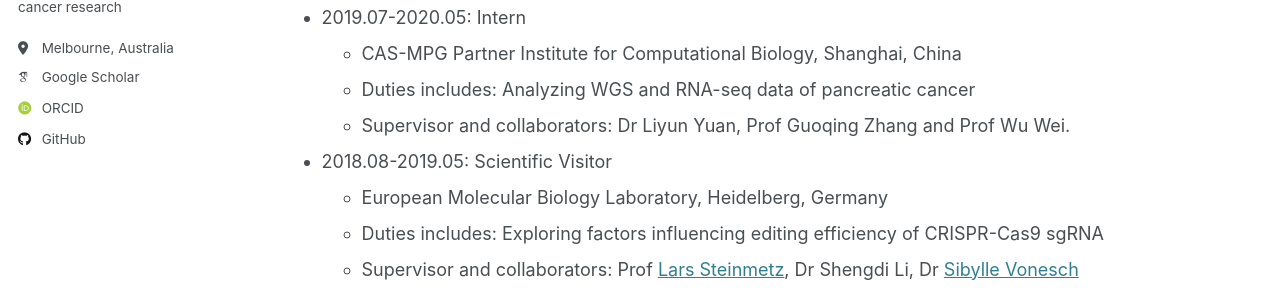
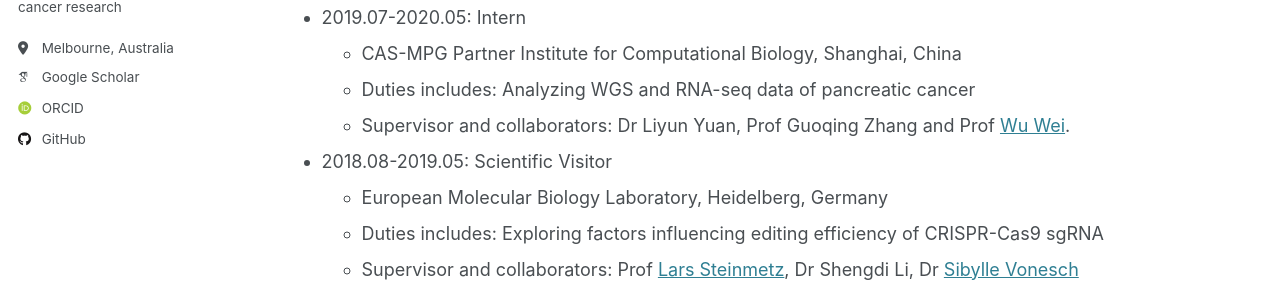
Before and after one commit to jinming-cheng/jinming-cheng.github.io, a Jekyll site: the page built from _pages/cv.md, in a window 1280 px wide and 900 px high. Shown: the part 365-667 px from the top of the window. Built offline with Jekyll 4.4.1, drawn with Linux system fonts in a browser that asks for light colours; some web fonts are replaced; part of the change alters nothing that is shown.

Commit message:
Update CV

```diff
--- a/_pages/cv.md
+++ b/_pages/cv.md
@@ -20,7 +20,7 @@ Work Experience
 * 2019.07-2020.05: Intern
   * CAS-MPG Partner Institute for Computational Biology, Shanghai, China
   * Duties includes: Analyzing WGS and RNA-seq data of pancreatic cancer
-  * Supervisor and collaborators: Dr Liyun Yuan, Prof Guoqing Zhang and Prof Wu Wei.
+  * Supervisor and collaborators: Dr Liyun Yuan, Prof Guoqing Zhang and Prof [Wu Wei](https://scholar.google.com/citations?hl=en&user=HaPNtVAAAAAJ).
 
 * 2018.08-2019.05: Scientific Visitor
   * European Molecular Biology Laboratory, Heidelberg, Germany
```
